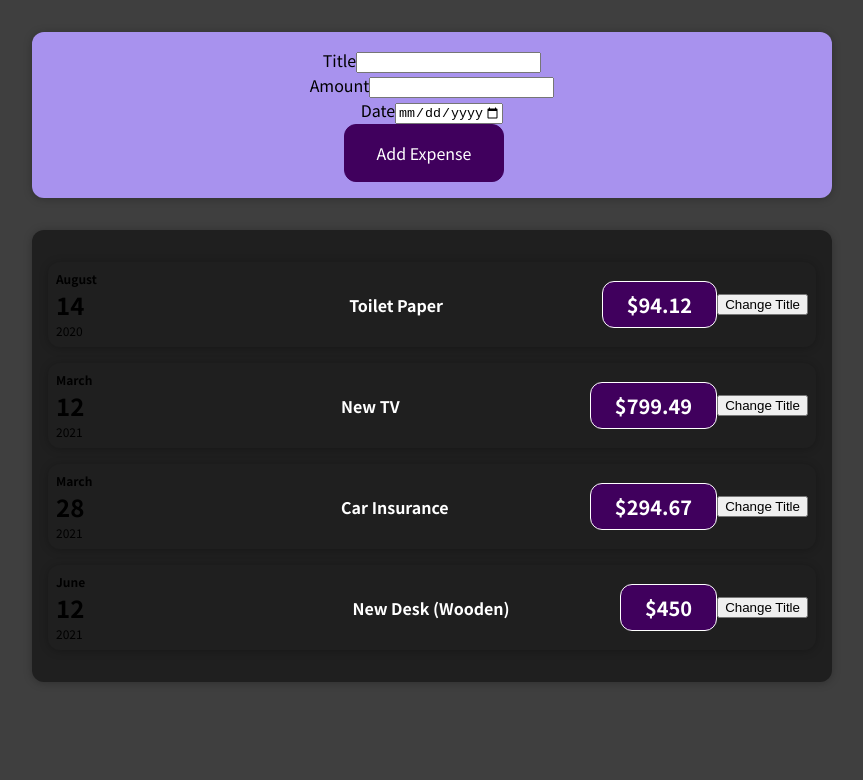
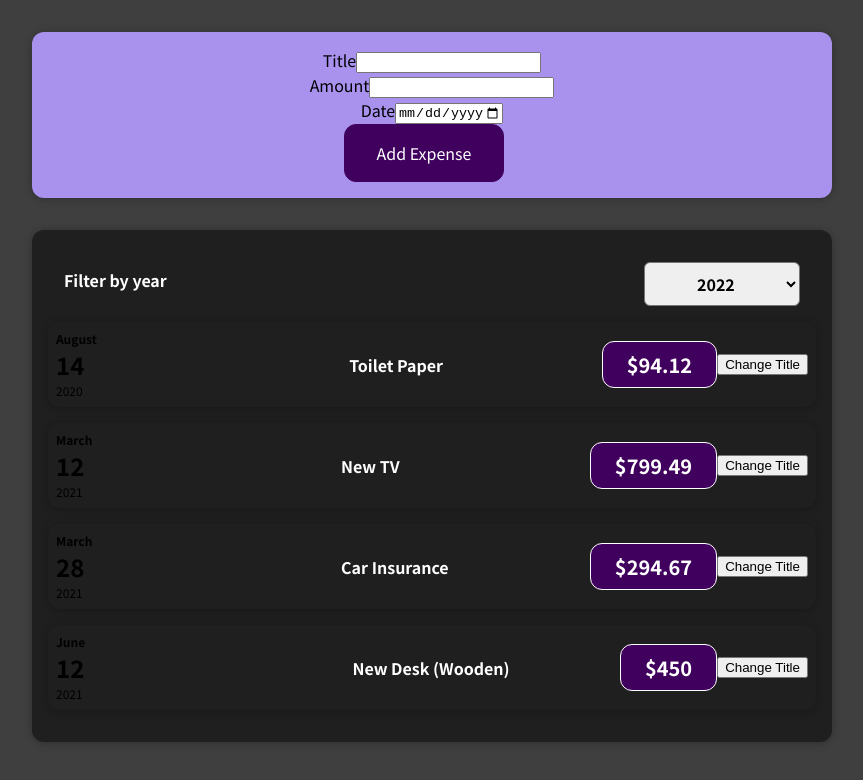
Before and after one commit to ArslanInfinite/react_complete_guide, a React (Create React App) app: page / in a window 1280 px wide. Shown: the top 780 px of the page, without its empty margins (208-1071 px from the left). Built offline with nearby package versions, Linux system fonts and the light colour scheme.

Commit message:
import useState into Expenses.js, create initial and subsequent state changes using useState hook, return ExpensesFilter with props

```diff
--- a/src/components/Expenses/Expenses.js
+++ b/src/components/Expenses/Expenses.js
@@ -1,12 +1,21 @@
+import { useState } from 'react'
+
 import ExpenseItem from "./ExpenseItem"
 import Card from "../UI/Card"
+import ExpensesFilter from './ExpensesFilter'
 import './Expenses.css'
 
 
 const ExpenseInfo = ({ expenses} ) => {
+    const [filteredYear, setFilteredYear] = useState('2020')
+
+    const filterChangeHandler = selectedYear => {
+        setFilteredYear(selectedYear);
+    }
 
     return (
         <Card className='expenses'>
+            <ExpensesFilter selected={filteredYear} onChangeFilter={filterChangeHandler} />
             <ExpenseItem
                 title={expenses[0].title}
                 amount={expenses[0].amount}
```
Also changed, not shown: 1 other file (tests, documents, lock files or other folders).
